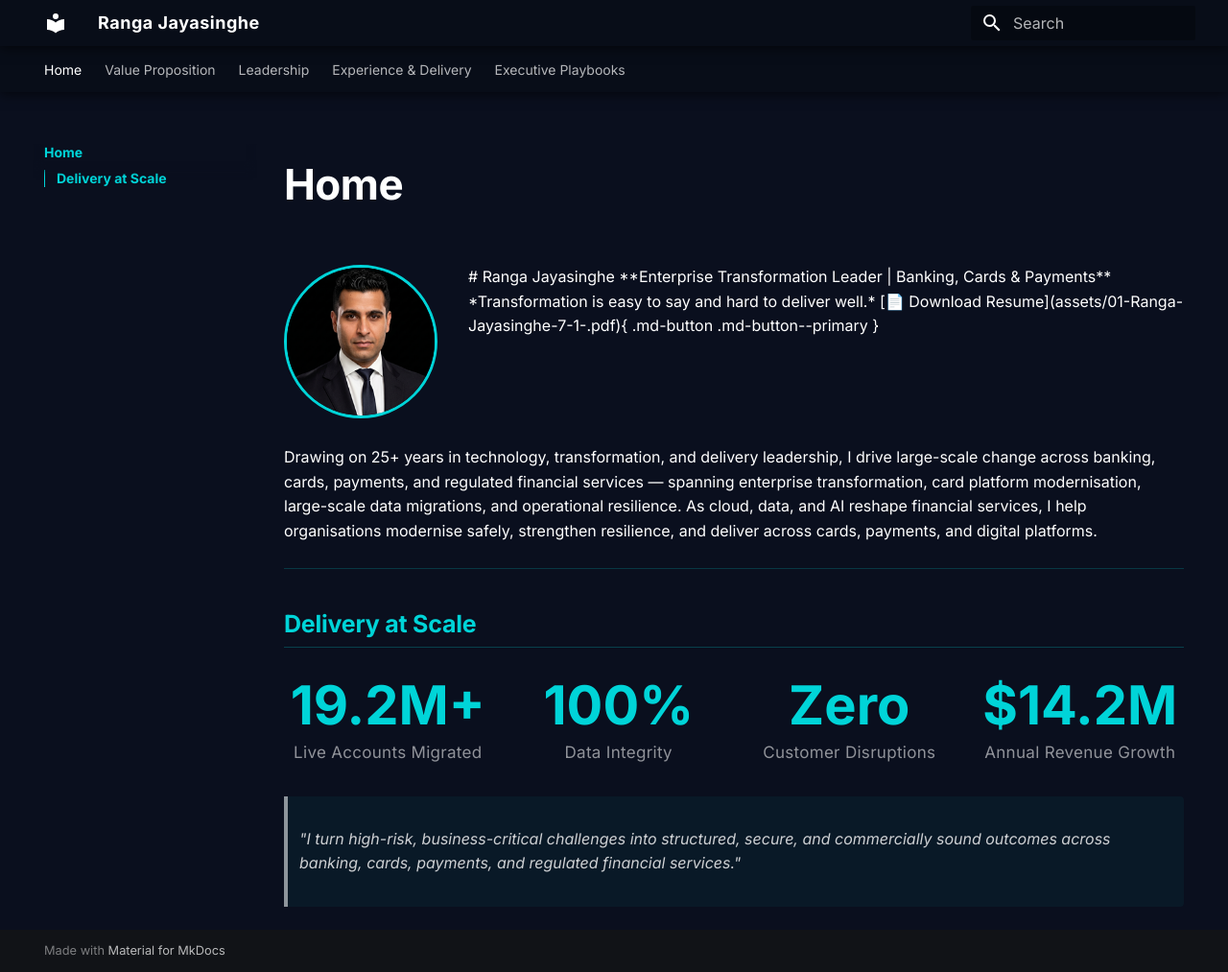
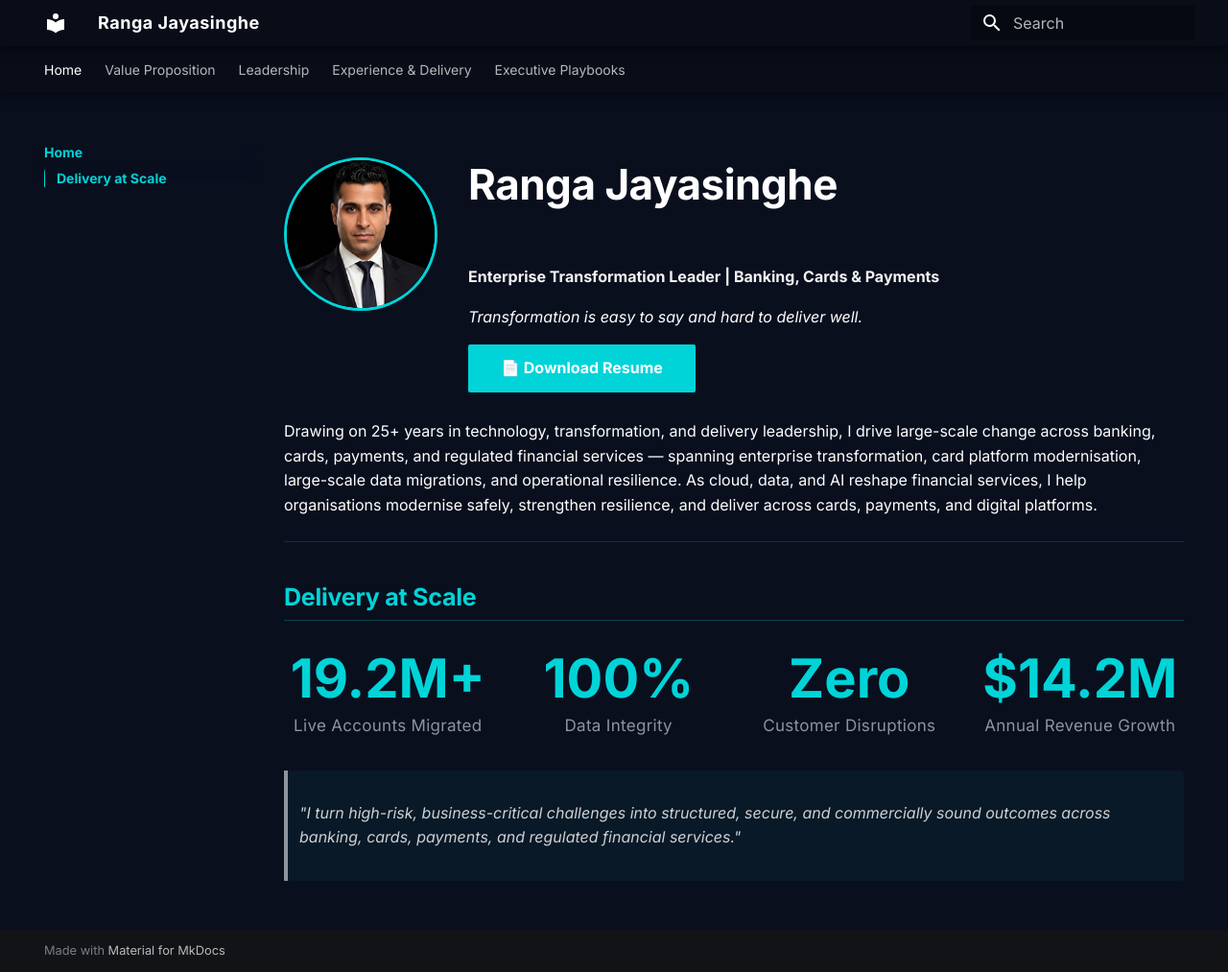
Before and after one commit to praveen333j-svg/RJ-portfolio, an MkDocs documentation site: the page built from docs/index.md, in a window 1280 px wide and 1013 px high. Shown: the whole window at 96% size. Built offline with MkDocs 1.6.1 and Material for MkDocs 9.7.7, drawn with Linux system fonts in a browser that asks for light colours.

Commit message:
Fix profile header: use plain HTML so MkDocs renders it correctly
The md_in_html extension does not process Markdown inside raw HTML
blocks unless markdown="1" is set. Replace Markdown syntax with
plain HTML tags so the heading, text, and resume button render.

Co-Authored-By: Claude Sonnet 4.6 <noreply@anthropic.com>

```diff
--- a/docs/index.md
+++ b/docs/index.md
@@ -1,15 +1,10 @@
 <div class="profile-header">
   <img src="assets/profile-ranga.png" alt="Ranga Jayasinghe" class="profile-photo" />
   <div class="profile-text">
-
-# Ranga Jayasinghe
-
-**Enterprise Transformation Leader | Banking, Cards & Payments**
-
-*Transformation is easy to say and hard to deliver well.*
-
-[📄 Download Resume](assets/01-Ranga-Jayasinghe-7-1-.pdf){ .md-button .md-button--primary }
-
+    <h1>Ranga Jayasinghe</h1>
+    <p><strong>Enterprise Transformation Leader | Banking, Cards & Payments</strong></p>
+    <p><em>Transformation is easy to say and hard to deliver well.</em></p>
+    <a href="assets/01-Ranga-Jayasinghe-7-1-.pdf" class="md-button md-button--primary">📄 Download Resume</a>
   </div>
 </div>
 
```
